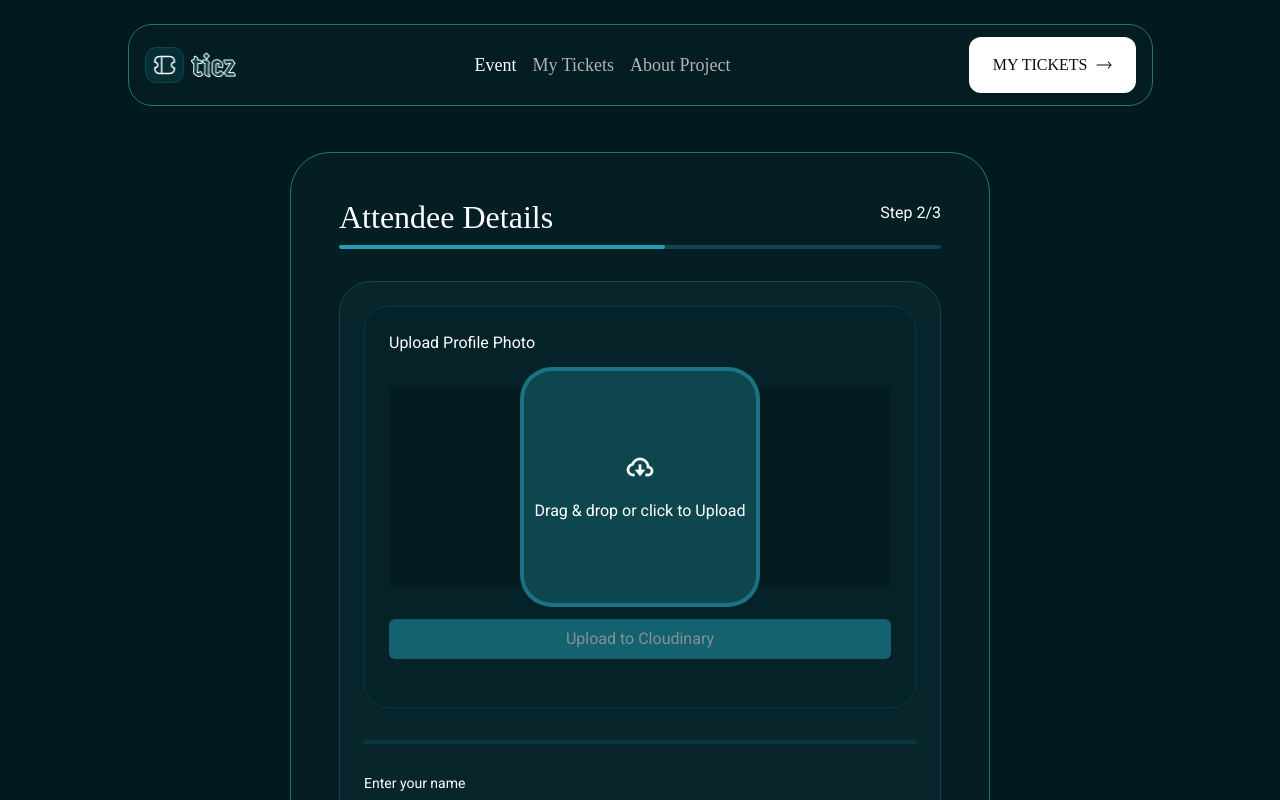
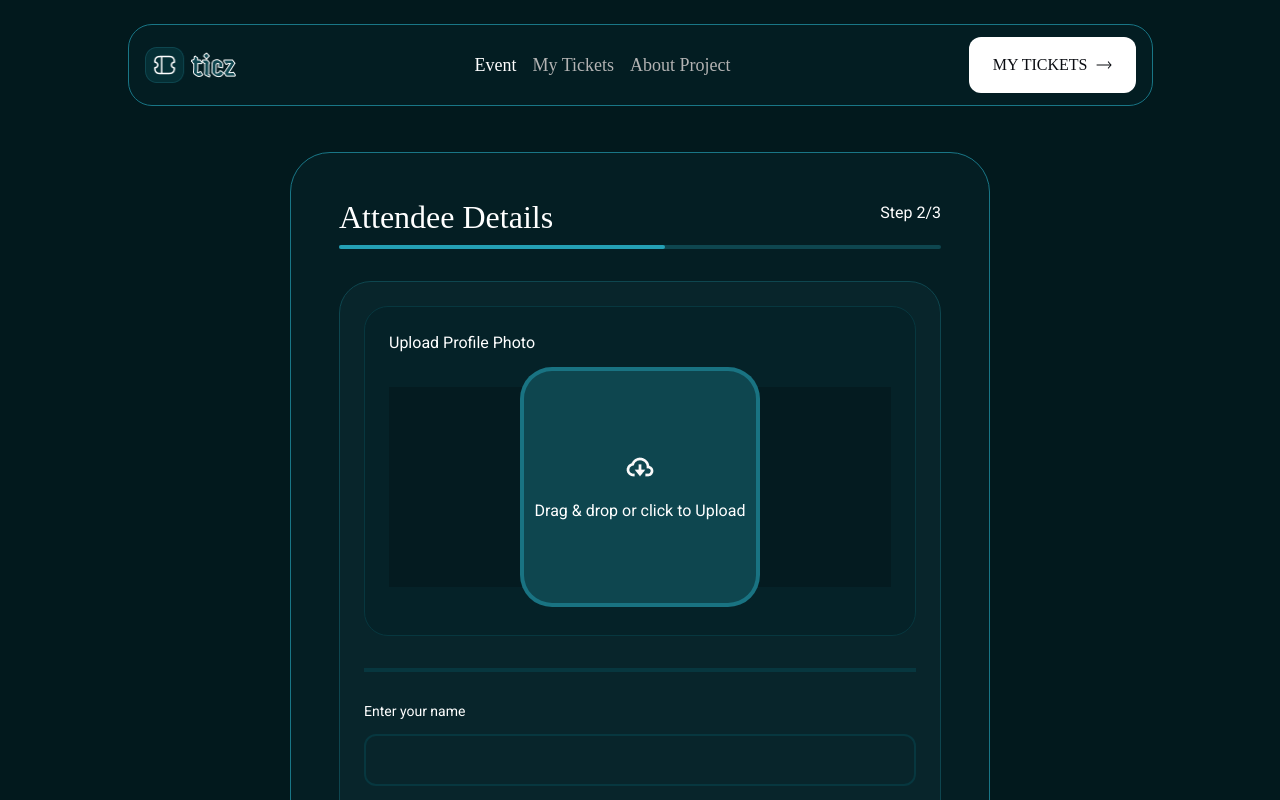
Before and after one commit to Jomagene/hng12-stage2-conference-ticket-generator, a Next.js app: page /attendee-details in a window 1280 px wide. Shown: the top 800 px of the page. Built offline with nearby package versions, Linux system fonts and the light colour scheme; a web font is replaced by a local one.

Commit message:
Link the image to the same submit button

```diff
--- a/components/AttendeeDetails.jsx
+++ b/components/AttendeeDetails.jsx
@@ -1,12 +1,48 @@
+'use client';
+import { useState } from 'react';
 import PhotoUploader from './PhotoUploader';
 import TextInputs from './TextInputs';
 
 const AttendeeDetails = () => {
+  const [file, setFile] = useState(null);
+  const [uploading, setUploading] = useState(false);
+  const [uploadedUrl, setUploadedUrl] = useState(null);
+
+  const handleUpload = async () => {
+    if (!file) return alert('Please select an image first.');
+    setUploading(true);
+
+    const formData = new FormData();
+    formData.append('file', file);
+    formData.append('upload_preset', 'profile_upload');
+
+    try {
+      const response = await fetch(
+        'https://api.cloudinary.com/v1_1/ds0sysk6d/image/upload',
+        { method: 'POST', body: formData }
+      );
+
+      const data = await response.json();
+      setUploadedUrl(data.secure_url);
+
+      alert('Upload successful!');
+    } catch (error) {
+      console.error('Upload failed :', error);
+      alert('Upload failed');
+    } finally {
+      setUploading(false);
+    }
+  };
+
   return (
     <div className="bg-[#08252B] md:border md:p-6 border-[#0E464F] flex flex-col gap-8 rounded-[32px]">
-      <PhotoUploader />
+      <PhotoUploader file={file} setFile={setFile} uploading={uploading} />
       <div className="h-1 bg-[#07373F]"></div>
-      <TextInputs />
+      <TextInputs
+        handleUpload={handleUpload}
+        file={file}
+        uploading={uploading}
+      />
     </div>
   );
 };
--- a/components/NavigationBtn.jsx
+++ b/components/NavigationBtn.jsx
@@ -3,7 +3,14 @@ import Link from 'next/link';
 import { Button } from './ui/button';
 import { useRouter } from 'next/navigation';
 
-const NavigationBtn = ({ btn1, btn2, link1, link2, isDisabled }) => {
+const NavigationBtn = ({
+  btn1,
+  btn2,
+  link1,
+  link2,
+  isDisabled,
+  handleUpload,
+}) => {
   const router = useRouter();
   return (
     <div className="flex gap-4 sm:gap-6 flex-col sm:flex-row">
@@ -20,9 +27,10 @@ const NavigationBtn = ({ btn1, btn2, link1, link2, isDisabled }) => {
       )}
 
       <Button
-        className="py-3 px-6 rounded-[8px] bg-[#24A0B5] fontJeju text-white flex-[1] flex items-center justify-center"
+        className="py-3 px-6 rounded-[8px] bg-[#24A0B5] fontJeju text-white flex-[1] flex items-center justify-center disabled:opacity-50"
         type="submit"
-        onClick={() => isDisabled || router.push(link2)}>
+        disabed={isDisabled}
+        onClick={isDisabled ? handleUpload : () => router.push(link2)}>
         {btn2}
       </Button>
     </div>
--- a/components/PhotoUploader.jsx
+++ b/components/PhotoUploader.jsx
@@ -2,12 +2,9 @@
 import Image from 'next/image';
 import { useState } from 'react';
 
-const PhotoUploader = () => {
+const PhotoUploader = ({ setFile }) => {
   const [image, setImage] = useState(null);
   const [dragOver, setDragOver] = useState(false);
-  const [file, setFile] = useState(null);
-  const [uploading, setUploading] = useState(false);
-  const [uploadedUrl, setUploadedUrl] = useState(null);
 
   const handleImageUpload = (file) => {
     if (file) {
@@ -33,32 +30,6 @@ const PhotoUploader = () => {
     event.preventDefault();
     setDragOver(false);
     handleImageUpload(event.dataTransfer.files[0]);
-  };
-
-  const handleUpload = async () => {
-    if (!file) return alert('Please select an image first.');
-    setUploading(true);
-
-    const formData = new FormData();
-    formData.append('file', file);
-    formData.append('upload_preset', 'profile_upload');
-
-    try {
-      const response = await fetch(
-        'https://api.cloudinary.com/v1_1/ds0sysk6d/image/upload',
-        { method: 'POST', body: formData }
-      );
-
-      const data = await response.json();
-      setUploadedUrl(data.secure_url);
-
-      alert('Upload successful!');
-    } catch (error) {
-      console.error('Upload failed :', error);
-      alert('Upload failed');
-    } finally {
-      setUploading(false);
-    }
   };
 
   return (
@@ -100,12 +71,6 @@ const PhotoUploader = () => {
           )}
         </label>
       </div>
-      <button
-        onClick={handleUpload}
-        className="bg-[#24A0B5] text-white py-2 px-4 rounded-md disabled:opacity-50"
-        disabled={uploading || !file}>
-        {uploading ? 'Uploading...' : 'Upload to Cloudinary'}
-      </button>
     </div>
   );
 };
--- a/components/TextInputs.jsx
+++ b/components/TextInputs.jsx
@@ -22,7 +22,7 @@ const formSchema = z.object({
   specialRequest: z.string().min(1),
 });
 
-const TextInputs = () => {
+const TextInputs = ({ handleUpload, file, uploading }) => {
   const form = useForm({
     resolver: zodResolver(formSchema),
     defaultValues: {
@@ -30,6 +30,7 @@ const TextInputs = () => {
       attendeeName: '',
       specialRequest: '',
     },
+    mode: 'onChange',
   });
   const isFormValid = form.formState.isValid;
 
@@ -110,7 +111,8 @@ const TextInputs = () => {
           btn2="Get My Free Ticket"
           link1="/"
           link2="/ticket-ready"
-          isDisabled={!isFormValid}
+          isDisabled={!isFormValid || uploading || !file}
+          handleUpload={handleUpload}
         />
       </form>
     </Form>
```
